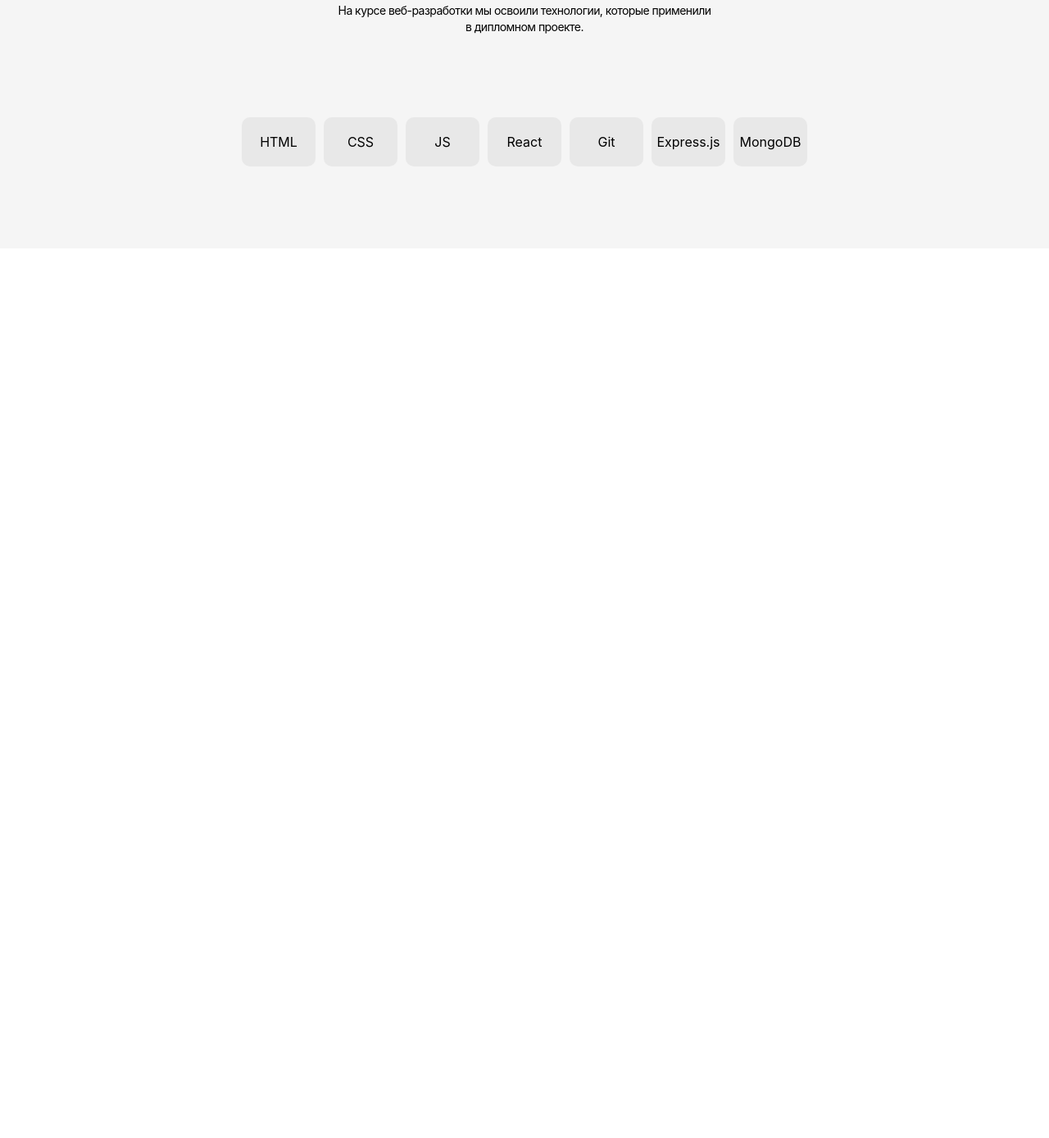
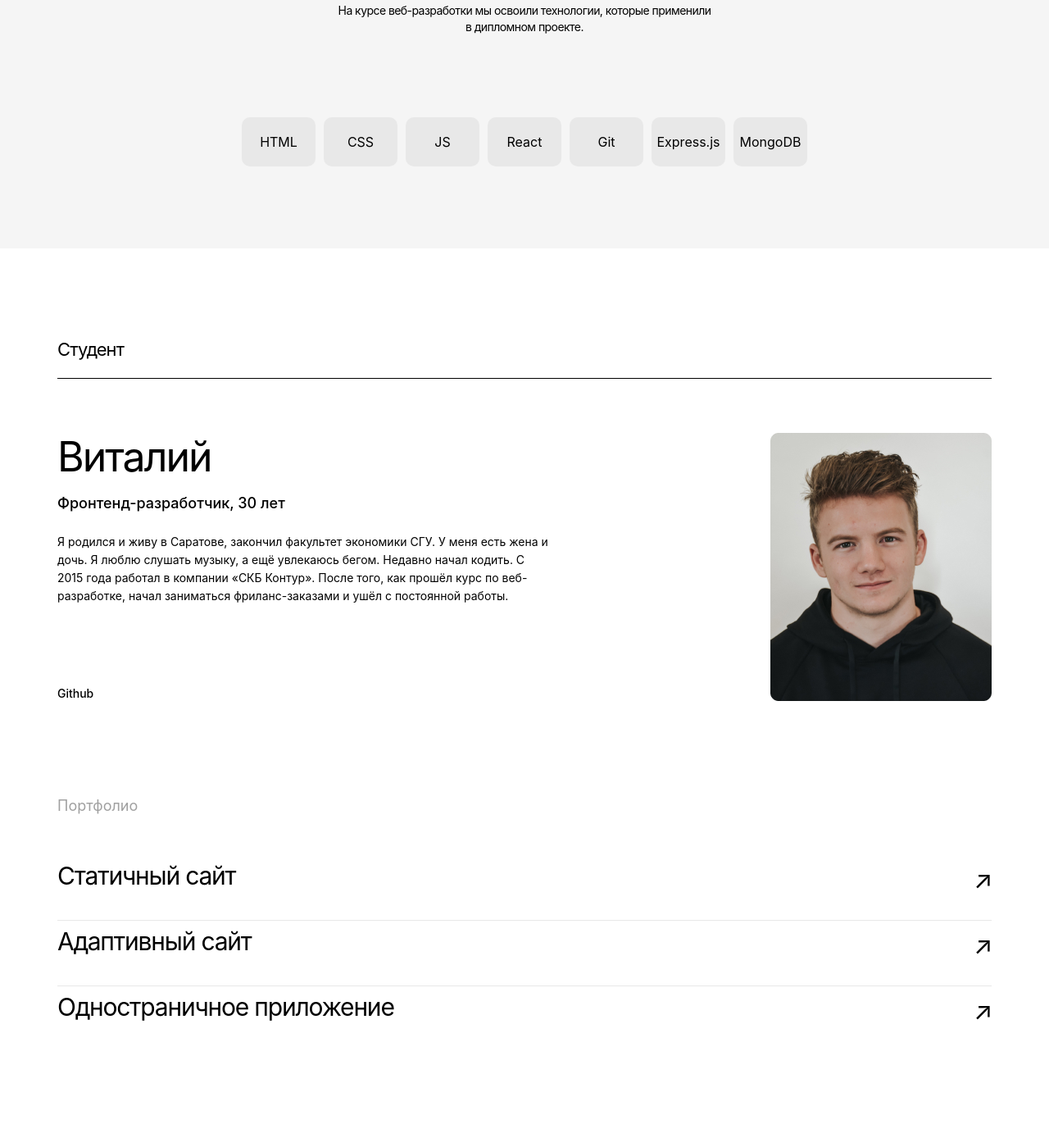
Before and after one commit to FulgrimPhoenix/movies-explorer-frontend-err, a React app: page / in a window 1280 px wide. Shown: the part 1600-2988 px from the top of the page at 82% size. Before the commit the page ends 1903 px from the top, so only its background shows below. Built offline with nearby package versions, Linux system fonts and the light colour scheme.

Commit message:
feat: сверстать секции AboutMe и Portfolio

```diff
--- /dev/null
+++ b/src/components/AboutMe/AboutMe.css
@@ -0,0 +1,58 @@
+.about-me__container {
+  max-width: 1140px;
+  padding-bottom: 100px;
+  margin: 66px auto 0;
+  display: flex;
+  flex-direction: row;
+  justify-content: space-between;
+}
+
+.about-me__info {
+  max-width: 600px;
+}
+
+.about-me__title {
+  margin: 0;
+  color: #000;
+  font-family: Inter;
+  font-size: 50px;
+  font-style: normal;
+  font-weight: 400;
+  line-height: 58px; /* 116% */
+  letter-spacing: -2px;
+}
+
+.about-me__subtitle {
+  margin: 18px 0 0;
+  color: #000;
+  font-feature-settings: "clig" off, "liga" off;
+  font-family: Inter;
+  font-size: 18px;
+  font-style: normal;
+  font-weight: 500;
+  line-height: 20px; /* 111.111% */
+}
+
+.about-me__myInfo {
+  margin: 26px 0 0;
+  color: #000;
+  font-feature-settings: "clig" off, "liga" off;
+  font-family: Inter;
+  font-size: 14px;
+  font-style: normal;
+  font-weight: 400;
+  line-height: 22px; /* 157.143% */
+}
+
+.about-me__myRef {
+  display: block;
+  margin: 99px 0 0;
+  color: #000;
+  font-family: Inter;
+  font-size: 14px;
+  line-height: 17px;
+  font-style: normal;
+  font-weight: 500;
+  line-height: normal;
+  text-decoration: none;
+}
--- /dev/null
+++ b/src/components/AboutMe/AboutMe.js
@@ -0,0 +1,31 @@
+import "./AboutMe.css";
+
+export function AboutMe({ AboutMeData }) {
+  return (
+    <section className="about-me">
+      <h3 className="section-title">{AboutMeData.sectionTitle}</h3>
+      <div className="about-me__container">
+        <div className="about-me__info">
+          <h2 className="about-me__title">
+            {AboutMeData.name}
+          </h2>
+          <h4 className="about-me__subtitle">
+            {AboutMeData.specialization}
+          </h4>
+          <p className="about-me__myInfo">
+            {AboutMeData.aboutMe}
+          </p>
+          <a
+            className="about-me__myRef"
+            href="https://github.com/FulgrimPhoenix"
+            target="blank"
+            rel="noreferrer"
+          >
+            Github
+          </a>
+        </div>
+        <img src={AboutMeData.photo} alt="myPhoto" />
+      </div>
+    </section>
+  );
+}
--- a/src/components/AboutProject/AboutProject.css
+++ b/src/components/AboutProject/AboutProject.css
@@ -1,13 +1,13 @@
-.about-project-section {
+.about-project {
   margin: 0 auto;
 }
 
-.about-project-section__container {
+.about-project__container {
   max-width: 1140px;
   margin: 0 auto;
 }
 
-.about-project-section__items {
+.about-project__items {
   display: flex;
   padding: 70px 0 0;
   flex-direction: row;
@@ -16,7 +16,7 @@
   justify-content: space-between;
 }
 
-.about-project-section__item-title {
+.about-project__item-title {
   list-style: none;
   padding: 0;
   margin: 0;
@@ -29,7 +29,7 @@
   letter-spacing: -0.8px;
 }
 
-.about-project-section__item-description {
+.about-project__item-description {
   margin: 26px 0 0;
   color: #000;
   font-family: Inter;
@@ -40,7 +40,7 @@
   max-width: 550px;
 }
 
-.about-project-section__timeline-container {
+.about-project__timeline-container {
   margin: 110px auto 0;
   padding-bottom: 110px;
   display: grid;
@@ -49,15 +49,15 @@
   text-align: center;
 }
 
-.about-project-section__timeline-item {
+.about-project__timeline-item {
   background: #f2f2f2;
 }
 
-.about-project-section__timeline-item_dark-theme {
+.about-project__timeline-item_dark-theme {
   background: #000;
 }
 
-.about-project-section__timeline-text {
+.about-project__timeline-text {
   color: #000;
   font-family: Inter;
   font-size: 14px;
@@ -66,7 +66,7 @@
   line-height: normal;
 }
 
-.about-project-section__timeline-text_dark-theme {
+.about-project__timeline-text_dark-theme {
   color: #fff;
   font-family: Inter;
   font-size: 14px;
@@ -75,7 +75,7 @@
   line-height: normal;
 }
 
-.about-project-section__timeline-title {
+.about-project__timeline-title {
   margin: 0;
   color: #a0a0a0;
   text-align: center;
--- a/src/components/Main/Main.js
+++ b/src/components/Main/Main.js
@@ -1,5 +1,7 @@
-import { AboutProject } from "../AboutProject/AboutProject";
-import { Technologies } from "../Technologies/Technologies";
+import { AboutMe } from "../AboutMe/AboutMe.js";
+import { AboutProject } from "../AboutProject/AboutProject.js";
+import { Portfolio } from "../Portfolio/Portfolio.js";
+import { Techs } from "../Techs/Techs.js";
 import "./Main.css";
 
 export function Main({ projectConstants }) {
@@ -18,12 +20,14 @@ export function Main({ projectConstants }) {
         </ul>
       </nav>
       <AboutProject
-        dataForAboutProject={projectConstants.dataForAboutProject}
+        aboutProjectData={projectConstants.aboutProjectData}
       />
-      <Technologies
-        technologyList={projectConstants.technologyList}
-        dataForTechnologySection={projectConstants.dataForTechnologySection}
+      <Techs
+        techsList={projectConstants.techsData.techsList}
+        techsData={projectConstants.techsData}
       />
+      <AboutMe AboutMeData={projectConstants.AboutMeData} />
+      <Portfolio portfolioData={projectConstants.portfolioData} />
     </main>
   );
 }
--- /dev/null
+++ b/src/components/Portfolio/Portfolio.css
@@ -0,0 +1,57 @@
+.portfolio {
+  margin: 0 auto;
+  max-width: 1140px;
+}
+
+.portfolio__title {
+  color: #a0a0a0;
+  font-feature-settings: "clig" off, "liga" off;
+  font-family: Inter;
+  font-size: 18px;
+  font-style: normal;
+  font-weight: 400;
+  line-height: 20px; /* 111.111% */
+}
+
+.portfolio__list {
+  margin: 50px 0 0;
+  display: flex;
+  flex-direction: column;
+}
+
+.portfolio__list-item {
+  margin: 0;
+  display: flex;
+  flex-direction: row;
+  justify-content: space-between;
+  text-decoration: none;
+  padding-bottom: 19px;
+  border-bottom: solid 1px #e8e8e8;
+}
+
+.portfolio__list-item:last-child {
+  padding-bottom: 125px;
+  border-bottom: none;
+}
+
+.portfolio__item-title {
+  margin: 0;
+  color: #000;
+  font-family: Inter;
+  font-size: 30px;
+  font-style: normal;
+  font-weight: 400;
+  line-height: 50px; /* 166.667% */
+  letter-spacing: -1.2px;
+}
+
+.portfolio__item-icon {
+  margin: 0;
+  color: #000;
+  font-family: Inter;
+  font-size: 30px;
+  font-style: normal;
+  font-weight: 400;
+  line-height: 60px; /* 200% */
+  letter-spacing: -1.2px;
+}
--- /dev/null
+++ b/src/components/Portfolio/Portfolio.js
@@ -0,0 +1,19 @@
+import './Portfolio.css';
+
+export function Portfolio({portfolioData}){
+  return (
+    <section className='portfolio'>
+      <h3 className='portfolio__title'>{portfolioData.sectionTitle}</h3>
+      <nav className='portfolio__list'>
+        {portfolioData.projects.map((project) => {
+          return (
+            <a key={project.title} href={project.link} rel="noreferrer" className='portfolio__list-item'>
+              <h4 className='portfolio__item-title'>{project.title}</h4>
+              <p className='portfolio__item-icon'>{portfolioData.menuIcon}</p>
+            </a>
+          )
+        })}
+      </nav>
+    </section>
+  )
+}
--- a/src/components/Technologies/Technologies.js
+++ /dev/null
@@ -1,26 +0,0 @@
-import "./Technologies.css";
-
-export function Technologies({ technologyList, dataForTechnologySection }) {
-  return (
-    <section className="technologies-section">
-      <h3 className="section-title">Технологии</h3>
-      <div className="technologies-section__container">
-        <h2 className="technologies-section__title">
-          {dataForTechnologySection.title}
-        </h2>
-        <p className="technologies-section__description">
-          {dataForTechnologySection.description}
-        </p>
-        <ul className="technologies-grid">
-          {technologyList.map((item) => {
-            return (
-              <li className="technologies-grid__cell">
-                <p className="technologies-grid__cell-content">{item}</p>
-              </li>
-            );
-          })}
-        </ul>
-      </div>
-    </section>
-  );
-}
--- a/src/components/Technologies/Technologies.css
+++ b/src/components/Techs/Techs.css
@@ -1,15 +1,15 @@
-.technologies-section {
+.techs {
   background: #f5f5f5;
 }
 
-.technologies-section__container {
+.techs__container {
   max-width: 1140px;
   margin: 0 auto;
   padding: 90px 0 100px;
   box-sizing: content-box;
 }
 
-.technologies-section__title {
+.techs__title {
   margin: 0 auto;
   color: #000;
   text-align: center;
@@ -22,7 +22,7 @@
   max-width: 600px;
 }
 
-.technologies-section__description {
+.techs__description {
   margin: 26px auto 0;
   color: #000;
   text-align: center;
@@ -35,7 +35,7 @@
   max-width: 460px;
 }
 
-.technologies-grid {
+.techs-grid {
   max-width: 690px;
   display: grid;
   padding: 0;
@@ -45,7 +45,7 @@
   vertical-align: middle;
 }
 
-.technologies-grid__cell {
+.techs-grid__cell {
   list-style: none;
   padding: 0;
   max-width: 90px;
@@ -56,6 +56,6 @@
   background: #e8e8e8;
 }
 
-.technologies-grid__cell-content {
+.techs-grid__cell-content {
   margin: auto;
 }
--- /dev/null
+++ b/src/components/Techs/Techs.js
@@ -0,0 +1,26 @@
+import "./Techs.css";
+
+export function Techs({ techsList, techsData }) {
+  return (
+    <section className="techs">
+      <h3 className="section-title">Технологии</h3>
+      <div className="techs__container">
+        <h2 className="techs__title">
+          {techsData.title}
+        </h2>
+        <p className="techs__description">
+          {techsData.description}
+        </p>
+        <ul className="techs-grid">
+          {techsList.map((item) => {
+            return (
+              <li key={item} className="techs-grid__cell">
+                <p className="techs-grid__cell-content">{item}</p>
+              </li>
+            );
+          })}
+        </ul>
+      </div>
+    </section>
+  );
+}
--- a/src/utils/constants.js
+++ b/src/utils/constants.js
@@ -1,5 +1,7 @@
+import myPhoto from "../images/myPhoto.jpg";
+
 export const projectConstants = {
-  dataForAboutProject: [
+  aboutProjectData: [
     {
       title: "Дипломный проект включал 5 этапов",
       description:
@@ -11,18 +13,27 @@ export const projectConstants = {
         "У каждого этапа был мягкий и жёсткий дедлайн, которые нужно было соблюдать, чтобы успешно защититься.",
     },
   ],
-  dataForTechnologySection: {
+  techsData: {
     title: "7 технологий",
     description:
       "На курсе веб-разработки мы освоили технологии, которые применили в дипломном проекте.",
+    techsList: ["HTML", "CSS", "JS", "React", "Git", "Express.js", "MongoDB"],
   },
-  technologyList: [
-    "HTML",
-    "CSS",
-    "JS",
-    "React",
-    "Git",
-    "Express.js",
-    "MongoDB",
-  ],
+  AboutMeData: {
+    sectionTitle: "Студент",
+    name: "Виталий",
+    specialization: "Фронтенд-разработчик, 30 лет",
+    aboutMe:
+      "Я родился и живу в Саратове, закончил факультет экономики СГУ. У меня есть жена и дочь. Я люблю слушать музыку, а ещё увлекаюсь бегом. Недавно начал кодить. С 2015 года работал в компании «СКБ Контур». После того, как прошёл курс по веб-разработке, начал заниматься фриланс-заказами и ушёл с постоянной работы.",
+    photo: myPhoto,
+  },
+  portfolioData: {
+    sectionTitle: "Портфолио",
+    menuIcon: "↗",
+    projects: [
+      { title: "Статичный сайт", link: "https://fulgrimphoenix.github.io/how-to-learn/" },
+      { title: "Адаптивный сайт", link: "https://fulgrimphoenix.github.io/russian-travel/" },
+      { title: "Одностраничное приложение", link: "https://garazhelka.nomoredomainsmonster.ru/" },
+    ],
+  },
 };
```
Also changed, not shown: src/components/AboutProject/AboutProject.js (+15 -15 lines), public/manifest.json, src/images/menuIcon.svg (added), src/images/myPhoto.jpg (added).
